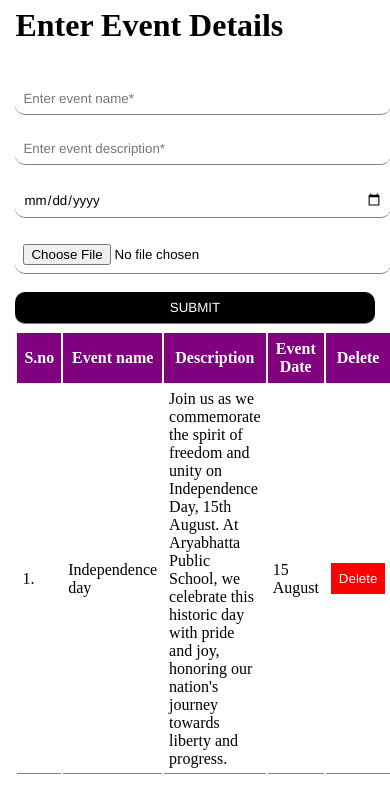
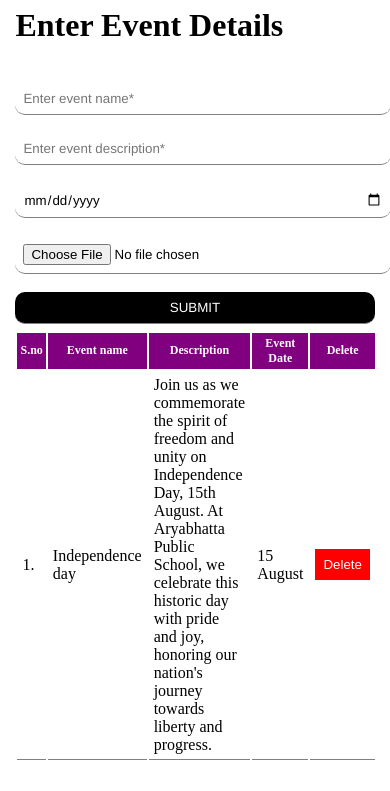
Before and after one commit to shivam2419/school, a Django app: page /events_data in a window 390 px wide. Shown: the part 233-1024 px from the top of the page. After the commit the page ends 993 px from the top, so only its background shows below. Run offline with Django 4.2, Linux system fonts and the light colour scheme; data comes from the database, SQL or seed files in the repository.

Commit message:
Add files via upload

```diff
--- a/static/addactivities.css
+++ b/static/addactivities.css
@@ -55,7 +55,9 @@ form{
 
  @media screen and (max-width: 450px) {
 
-
+    .card{
+        padding-bottom: 4%;
+    }
      #img {
          height: 120px;
          width: 120px;
--- a/static/eventsdata.css
+++ b/static/eventsdata.css
@@ -51,3 +51,9 @@ td button a {
 td button:hover {
     opacity: 70%;
 }
+@media screen and (max-width: 450px) {
+    th{
+        font-size: 12px;
+        padding: 3px;
+    }
+ }
```
